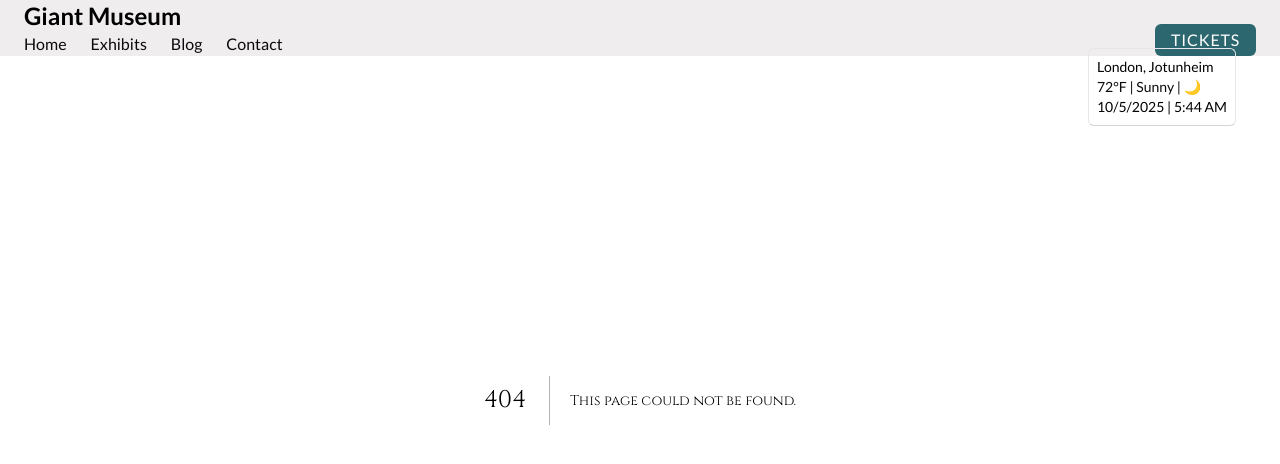
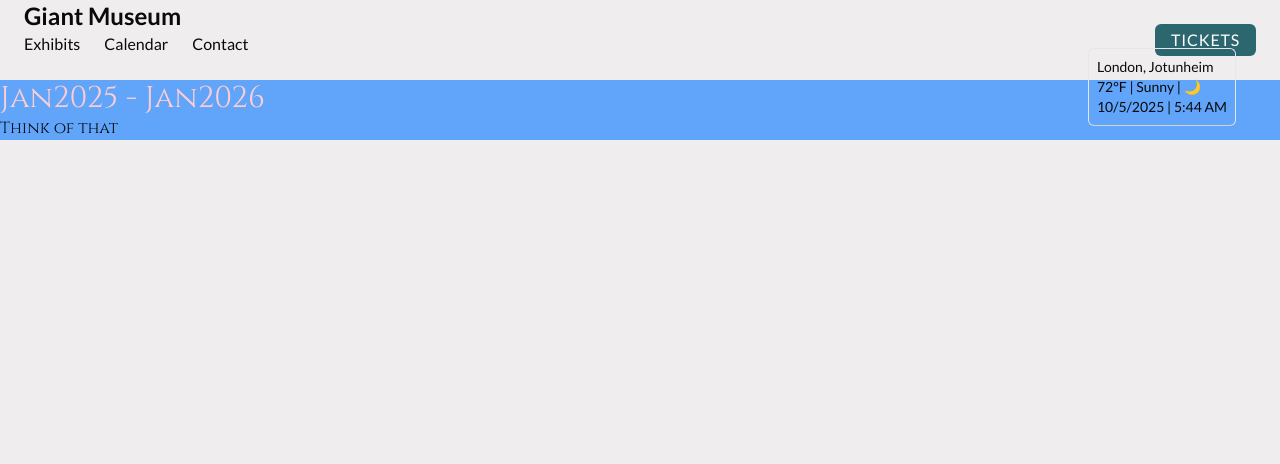
Before and after one commit to CEODemitri/giant-musuem, a Next.js app: page /calendar in a window 1280 px wide. Before the commit this address had no page. Shown: the top 464 px of the page. Built offline with nearby package versions, Linux system fonts and the light colour scheme.

Commit message:
feat: blank calendar page. changes nav bar to match current update design

```diff
--- /dev/null
+++ b/src/app/calendar/page.js
@@ -0,0 +1,13 @@
+export default function Calendar() {
+    return (
+        <>
+            <article className="bg-blue-400 mt-20">
+                <h1 className="text-rose-200 text-3xl"><span>Jan</span>2025 - <span>Jan</span>2026</h1>
+            </article>
+
+            <article className="bg-blue-400">
+                <h2>Think of that</h2>
+            </article>
+        </>
+    )
+}
--- a/src/app/layout.js
+++ b/src/app/layout.js
@@ -24,12 +24,11 @@ function NavBar() {
         <nav className="absolute top-0 left-0 w-full flex items-end justify-between px-6 bg-[var(--background)] bg-opacity-70 z-10">
             <div>
                 <p className="text-2xl font-bold">
-                    Giant Museum
+                    <a href="/">Giant Museum</a>
                 </p>
                 <ul className="flex space-x-6 text-[var(--foreground)]">
-                    <li className="hover:underline cursor-pointer"><a href={"/"}>Home</a></li>
                     <li className="hover:underline cursor-pointer"><a href={"./exhibits"}>Exhibits</a></li>
-                    <li className="hover:underline cursor-pointer">Blog</li>
+                    <li className="hover:underline cursor-pointer"><a href={"./calendar"}>Calendar</a></li>
                     <li className="hover:underline cursor-pointer">Contact</li>
                 </ul>
             </div>
```
Also changed, not shown: src/app/contact/page.js (added), 1 other file (tests, documents, lock files or other folders).
